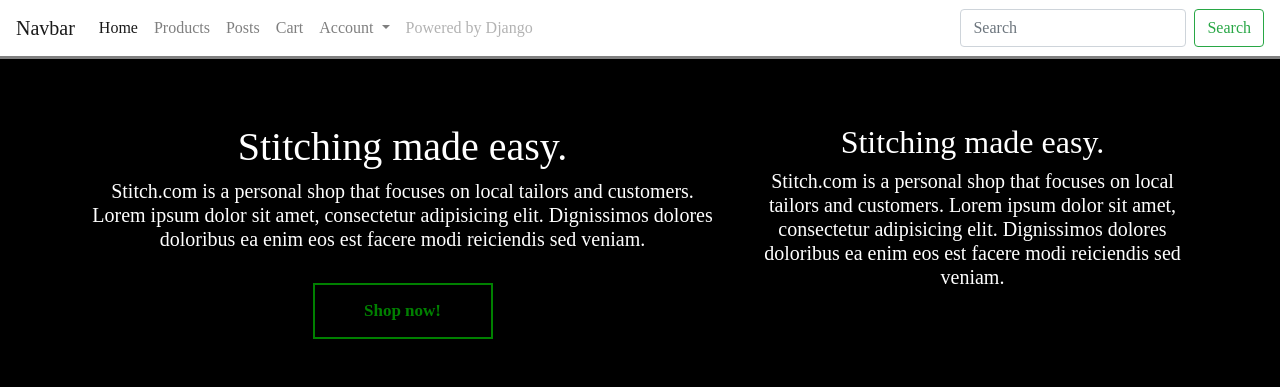
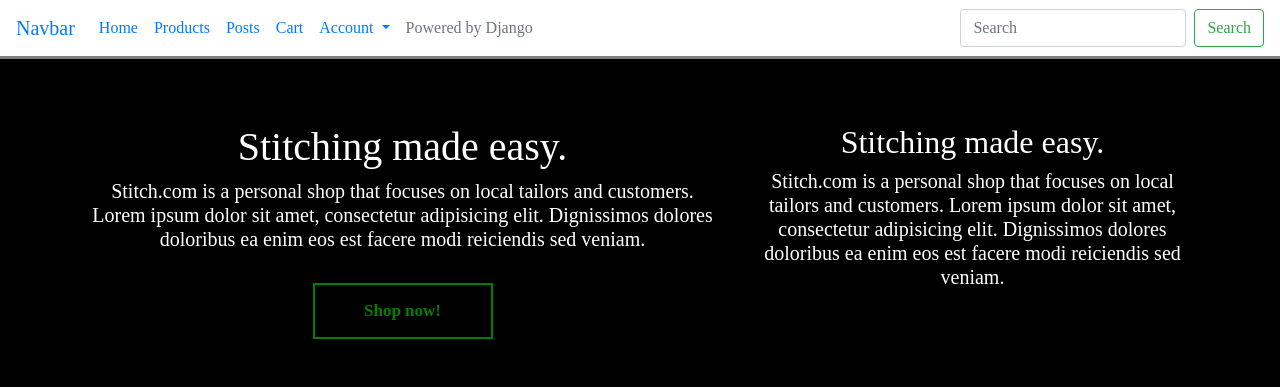
Before and after one commit to hpiyush/Django_E-commerce, a Django app: page / in a window 1280 px wide. Shown: the top 388 px of the page. Run offline with Django 3.2, Linux system fonts and the light colour scheme; a user stored in the database is signed in; parts of the project's set-up code (start-up, migrations or seed data) failed here and were passed over; some libraries are stand-ins or nearby versions; some web fonts are replaced.

Commit message:
Updated commit-day7

```diff
--- a/templates/navbar.html
+++ b/templates/navbar.html
@@ -1,7 +1,7 @@
 {% block navbar %}
 
 {% if user.is_authenticated %}
-<nav class="navbar navbar-expand-lg navbar-light" style="border-bottom: solid grey;">
+<nav class="navbar navbar-expand-lg" style="border-bottom: solid grey;">
     <a class="navbar-brand" href="{% url 'home' %}">Navbar</a>
     <button class="navbar-toggler" type="button" data-toggle="collapse" data-target="#navbarSupportedContent"
             aria-controls="navbarSupportedContent" aria-expanded="false" aria-label="Toggle navigation">
```
